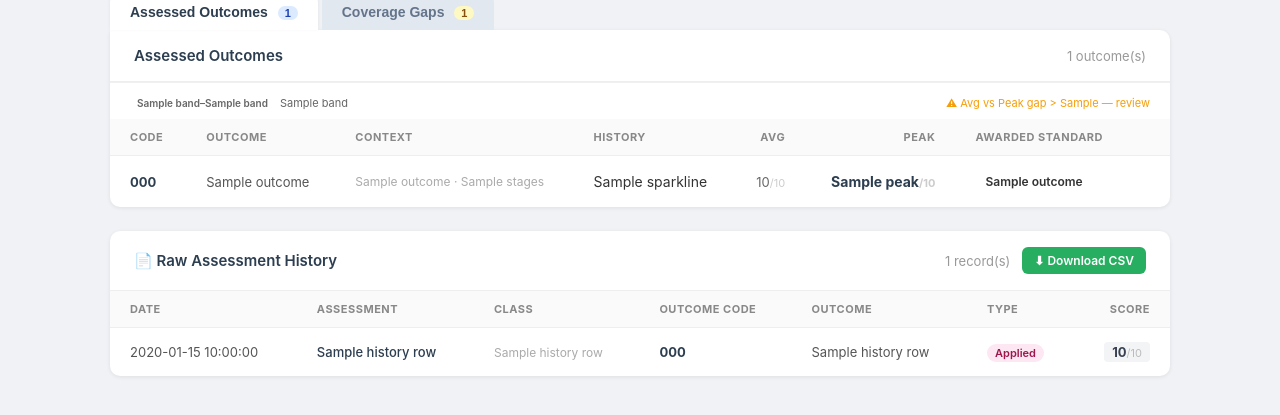
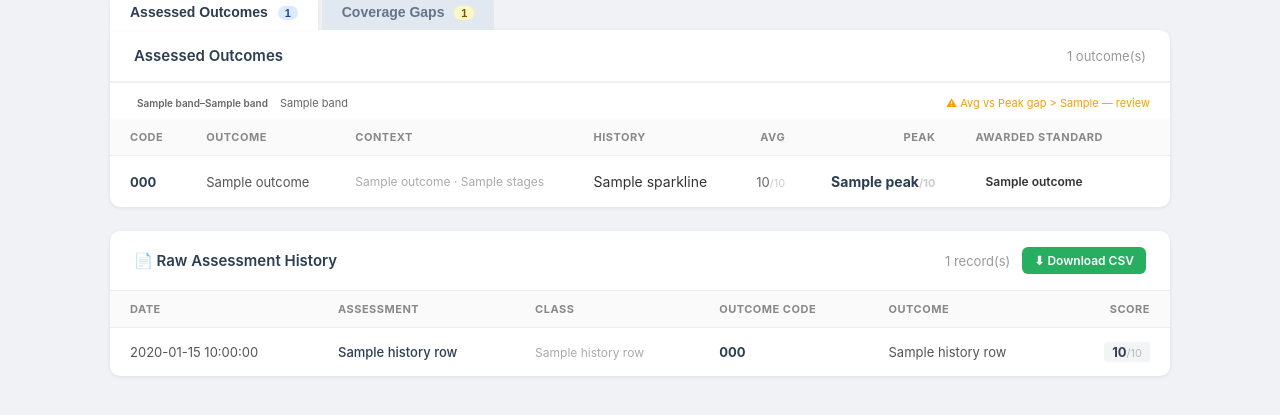
Before and after one commit to xtattik/UDL_Marks_DB, a Flask app: template templates/student_progress.html in a window 1280 px wide. Shown: the part 345-760 px from the top of the page. Run offline with Flask 3, Linux system fonts and the light colour scheme; the template is opened without the code that fills it: most values are stand-ins (such as "Sample title", 1, 10 or a date in 2020).

Commit message:
chore: remove Theoretical/Applied type labels from all UI surfaces
The is_theoretical field is retained in the database for rubric builder
compatibility, and the add-outcome form in Settings still stores the value.
Removed all visible badges, chips, columns and CSS from: outcome selector
dropdowns (marks entry, bulk entry), scoring blocks (marks entry), outcomes
list (settings), coverage gaps table, and raw history table.

Co-Authored-By: Claude Sonnet 4.6 <noreply@anthropic.com>

```diff
--- a/templates/bulk_entry.html
+++ b/templates/bulk_entry.html
@@ -314,7 +314,6 @@
                 <div class="outcome-option" data-id="${o.id}">
                     <div class="opt-code">${escHtml(o.code)}</div>
                     <div class="opt-desc">${escHtml(o.description.length > 60 ? o.description.substring(0,60)+'…' : o.description)}</div>
-                    <div class="opt-meta">${escHtml(o.focus_type || '')}</div>
                 </div>`).join('');
             dropdown.querySelectorAll('.outcome-option').forEach(el =>
                 el.addEventListener('click', () => {
--- a/templates/outcomes_manage.html
+++ b/templates/outcomes_manage.html
@@ -53,8 +53,6 @@
         .code { font-family: monospace; font-weight: 700; color: #2c3e50; font-size: 13px; }
         .name { color: #555; font-size: 12px; max-width: 280px; }
         .badge { display: inline-block; padding: 2px 7px; border-radius: 8px; font-size: 11px; font-weight: 600; }
-        .badge-theory  { background: #fef3cd; color: #856404; }
-        .badge-applied { background: #d4edda; color: #155724; }
         .badge-warn    { background: #f8d7da; color: #721c24; }
 
         /* Inline assignment form */
@@ -163,9 +161,6 @@
                                 <td class="code">{{ o.outcome_code }}</td>
                                 <td class="name">{{ o.outcome_name }}</td>
                                 <td>
-                                    <span class="badge {{ 'badge-theory' if o.is_theoretical else 'badge-applied' }}">
-                                        {{ 'Theoretical' if o.is_theoretical else 'Applied' }}
-                                    </span>
                                     {% if unassigned %}<span class="badge badge-warn" title="No subject or stage set">Unassigned</span>{% endif %}
                                 </td>
                                 <td>
--- a/templates/student_progress.html
+++ b/templates/student_progress.html
@@ -139,13 +139,7 @@
         .band-limited    { background: #fee2e2; color: #991b1b; }
         .band-none       { background: #f3f4f6; color: #9ca3af; }
 
-        /* Gap-specific pills */
-        .gap-type-pill {
-            display: inline-block; padding: 2px 8px; border-radius: 10px;
-            font-size: 11px; font-weight: 600;
-        }
-        .gap-theoretical { background: #ede9fe; color: #5b21b6; }
-        .gap-applied     { background: #fce7f3; color: #9d174d; }
+
 
         /* Flag */
         .flag-cell { color: #f59e0b; font-size: 16px; cursor: help; }
@@ -356,7 +350,6 @@
                             <th>Outcome</th>
                             <th>Subject</th>
                             <th>Stage</th>
-                            <th>Type</th>
                         </tr>
                     </thead>
                     <tbody>
@@ -365,7 +358,7 @@
                     {% if g.subject_name != last_subject.name %}
                     {% set last_subject.name = g.subject_name %}
                     <tr>
-                        <td colspan="5" style="padding:10px 20px 4px;font-size:11px;font-weight:700;color:#999;text-transform:uppercase;letter-spacing:0.5px;background:#fafafa;border-bottom:1px solid #f0f0f0;">
+                        <td colspan="4" style="padding:10px 20px 4px;font-size:11px;font-weight:700;color:#999;text-transform:uppercase;letter-spacing:0.5px;background:#fafafa;border-bottom:1px solid #f0f0f0;">
                             {{ g.subject_name }}
                         </td>
                     </tr>
@@ -375,13 +368,6 @@
                         <td class="name-cell">{{ g.outcome_name }}</td>
                         <td class="meta-cell">{{ g.subject_name }}</td>
                         <td class="meta-cell">{{ g.stage_name }}</td>
-                        <td>
-                            {% if g.is_theoretical %}
-                            <span class="gap-type-pill gap-theoretical">Theoretical</span>
-                            {% else %}
-                            <span class="gap-type-pill gap-applied">Applied</span>
-                            {% endif %}
-                        </td>
                     </tr>
                     {% endfor %}
                     </tbody>
@@ -422,7 +408,6 @@
                         <th>Class</th>
                         <th>Outcome Code</th>
                         <th>Outcome</th>
-                        <th>Type</th>
                         <th class="num">Score</th>
                     </tr>
                 </thead>
@@ -434,13 +419,6 @@
                     <td class="meta-cell">{{ h.class_name or '—' }}</td>
                     <td class="code-cell">{{ h.outcome_code }}</td>
                     <td class="name-cell" style="max-width:280px;">{{ h.outcome_name }}</td>
-                    <td>
-                        {% if h.focus_type == 'Theoretical' %}
-                        <span class="gap-type-pill gap-theoretical">Theoretical</span>
-                        {% else %}
-                        <span class="gap-type-pill gap-applied">Applied</span>
-                        {% endif %}
-                    </td>
                     <td style="text-align:right;">
                         <span class="score-chip">{{ h.score }}<span style="color:#bbb;font-weight:400;font-size:11px;">/{{ max_score }}</span></span>
                     </td>
```
Also changed, not shown: templates/marks_entry.html (+2 -15 lines).
